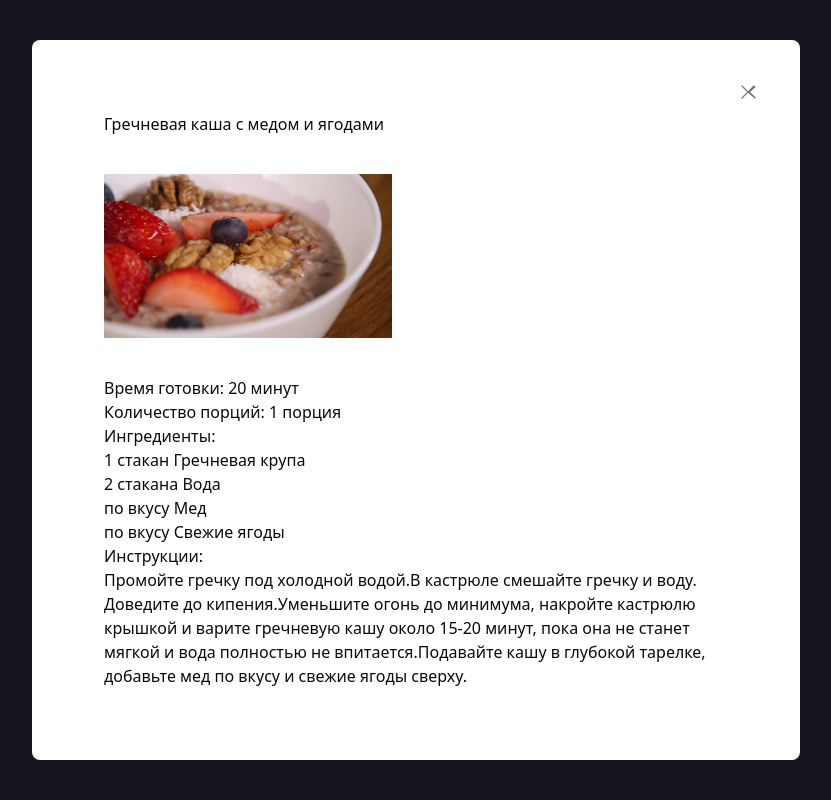
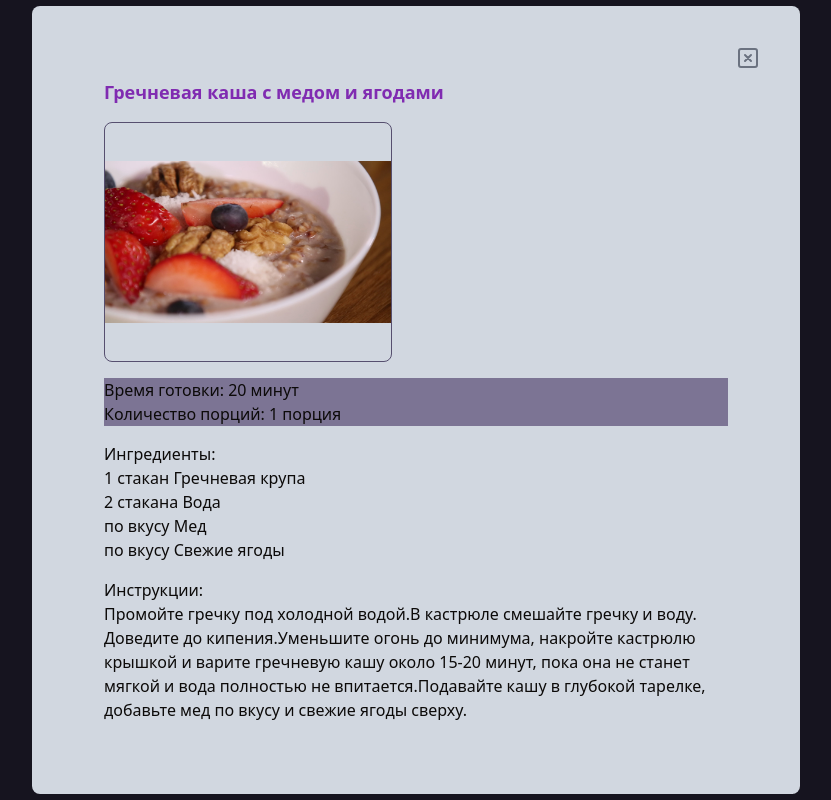
Before and after one commit to BorzovRuslanR/choosemeal, a React (Vite) app: page / in a window 1280 px wide. Both pictures are taken after a click on the button "ПОЛУЧИТЬ". Shown: the whole page, without its empty margins (224-1055 px from the left). Built offline with nearby package versions, Linux system fonts and the light colour scheme.

Commit message:
fix card recipes

```diff
--- a/src/components/header/Header.tsx
+++ b/src/components/header/Header.tsx
@@ -123,14 +123,16 @@ export default function Header() {
         <Modal onClose={toggleModal}>
           {filteredRecipes.map((recipe: Recipe, index) => (
             <div className="m-10" key={index}>
-              <h2>{recipe.title}</h2>
+              <h2 className='text-[#802bb1] text-lg font-bold mb-4'>{recipe.title}</h2>
               <img
-                className="w-72 h-60 rounded-lg object-contain aspect-w-4"
+                className="w-72 h-60 rounded-lg object-contain aspect-w-4 border border-[#564f6f] "
                 src={recipe.image}
                 alt={recipe.title}
               />
-              <p>Время готовки: {recipe.cookingTime}</p>
-              <p>Количество порций: {recipe.servings}</p>
+              <div className='mb-4 mt-4 bg-[#7c7494]'>
+                <p>Время готовки: {recipe.cookingTime}</p>
+                <p>Количество порций: {recipe.servings}</p>
+              </div>
               <h3>Ингредиенты:</h3>
               <ul>
                 {recipe.ingredients.map((ingredient, ingredientIndex) => (
@@ -139,7 +141,7 @@ export default function Header() {
                   </li>
               ))}
             </ul>
-            <h3>Инструкции:</h3>
+            <h3 className='mt-4'>Инструкции:</h3>
             <p>{recipe.recipe}</p>
           </div>
         ))}
--- a/src/components/modal/Modal.tsx
+++ b/src/components/modal/Modal.tsx
@@ -8,23 +8,12 @@ interface ModalProps {
 const Modal: React.FC<ModalProps> = ({ children, onClose }) => {
     return (
         <div className="fixed top-0 left-0 w-full h-full flex justify-center items-center bg-black bg-opacity-50">
-          <div className="relative bg-white rounded-lg p-8 max-w-3xl w-full overflow-y-auto max-h-screen">
+          <div className="relative bg-[#d1d7e0] rounded-lg p-8 max-w-3xl w-full overflow-y-auto max-h-screen">
             <button
               className="absolute top-10 right-10 text-gray-500 hover:text-gray-700"
               onClick={onClose}
             >
-              <svg
-                xmlns="http://www.w3.org/2000/svg"
-                className="h-6 w-6"
-                viewBox="0 0 20 20"
-                fill="currentColor"
-              >
-                <path
-                  fillRule="evenodd"
-                  d="M10.707 10l4.647-4.646a.5.5 0 01.708.708L11.707 10l4.646 4.646a.5.5 0 01-.708.708L10 10.707l-4.646 4.647a.5.5 0 01-.708-.708L9.293 10 4.646 5.354a.5.5 0 01.708-.708L10 9.293l4.646-4.647a.5.5 0 01.708.708L10.707 10z"
-                  clipRule="evenodd"
-                />
-              </svg>
+              <svg  xmlns="http://www.w3.org/2000/svg"  width="24"  height="24"  viewBox="0 0 24 24"  fill="none"  stroke="currentColor"  stroke-width="2"  stroke-linecap="round"  stroke-linejoin="round"  ><path stroke="none" d="M0 0h24v24H0z" fill="none"/><path d="M3 5a2 2 0 0 1 2 -2h14a2 2 0 0 1 2 2v14a2 2 0 0 1 -2 2h-14a2 2 0 0 1 -2 -2v-14z" /><path d="M9 9l6 6m0 -6l-6 6" /></svg>
             </button>
             {children}
           </div>
```
